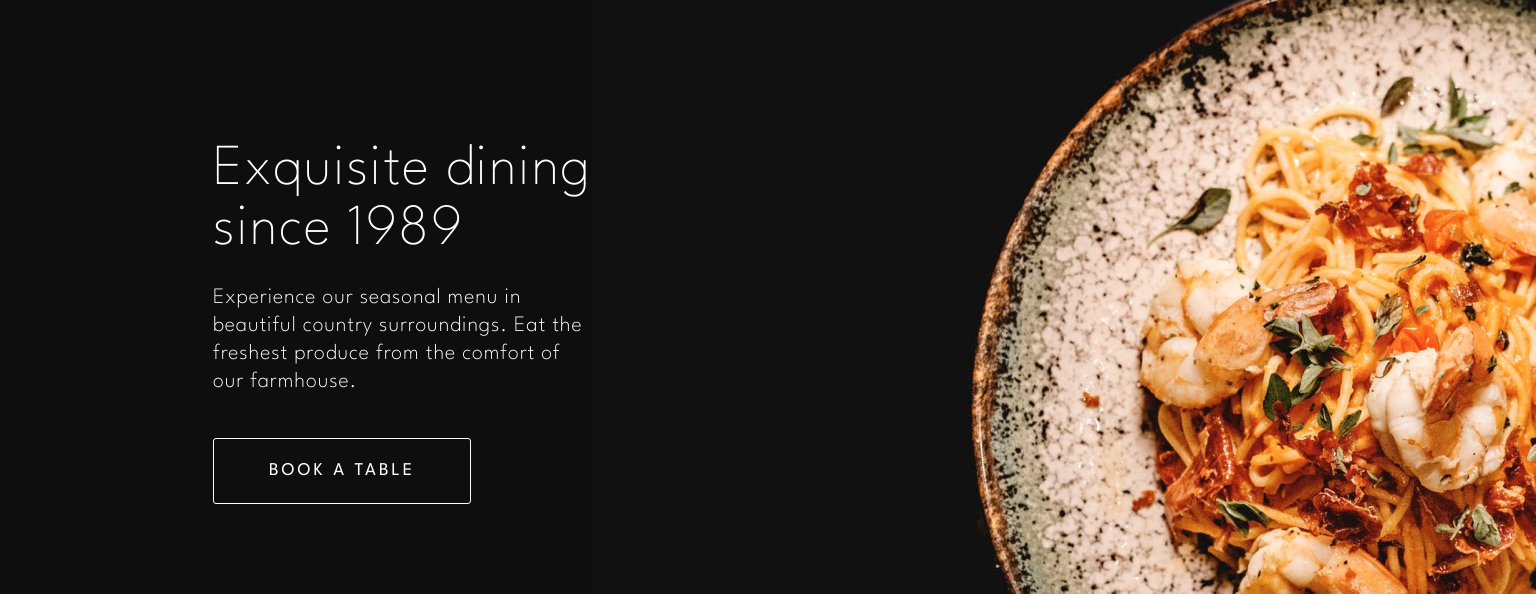
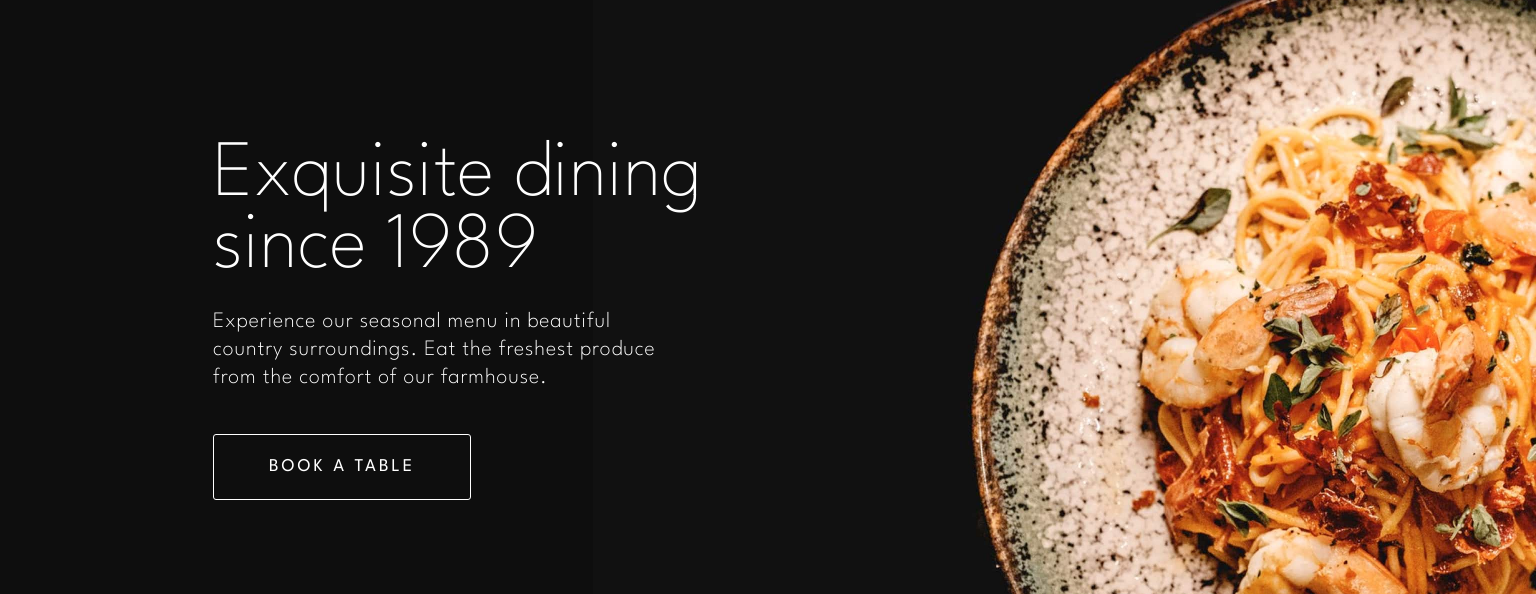
Before and after one commit to richieAiello/dine-restaurant-website, a website: page index.html in a window 1536 px wide. Shown: the part 127-721 px from the top of the page. Drawn offline with Linux system fonts and the light colour scheme.

Commit message:
Styled header for desktop.

```diff
--- a/src/main.scss
+++ b/src/main.scss
@@ -41,7 +41,10 @@ $tan: #9E7F66;
     }
 
     @media(min-width: 1440px) {
-        text-align: left;
+
+        & {
+            text-align: left;
+        }
     }
 }
 
@@ -154,7 +157,7 @@ $tan: #9E7F66;
         & {
             min-height: 820px;
             background-image: url("../images/homepage/hero-bg-desktop@2x.jpg");
-            background-size: contain;
+            background-size: cover;
             background-position: bottom right;
             background-color: $black;
             position: unset;
@@ -167,6 +170,7 @@ $tan: #9E7F66;
 
                 .context {
                     position: absolute;
+                    width: max-content;
                     top: 65px;
                     left: 165px;
 
@@ -176,9 +180,25 @@ $tan: #9E7F66;
                 }
             }
 
+            &__heading {
+                font-weight: 100;
+                font-size: 5rem;
+                line-height: 4.5rem;
+                letter-spacing: 0;
+            }
+
             &__text {
+                max-width: 36ch;
+                margin-inline: unset;
                 margin-bottom: 2.625rem;
             }
+        }
+    }
+
+    @media(min-width: 1458px) {
+
+        & {
+            background-size: contain;
         }
     }
 }
@@ -597,9 +617,9 @@ $tan: #9E7F66;
         }
 
         // Only for testing purposes, remove later.
-        &--pattern {
-            display: none;
-        }
+        // &--pattern {
+        //     display: none;
+        // }
 
         &--enjoyable-place,
         &--locally-sourced,
```
Also changed, not shown: src/style.css.
